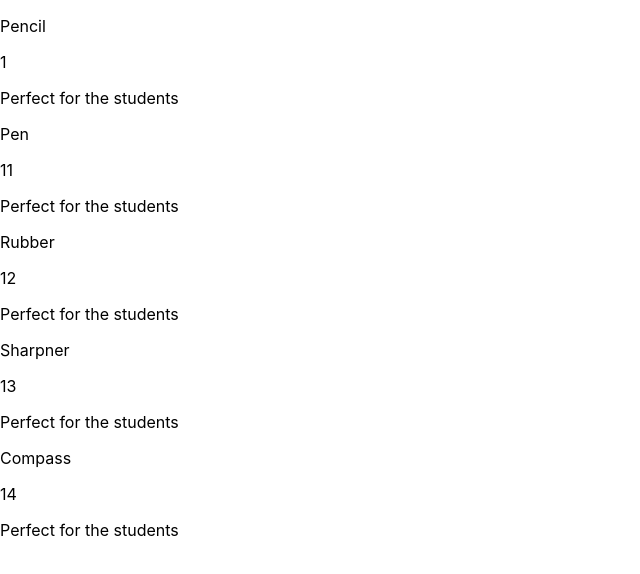
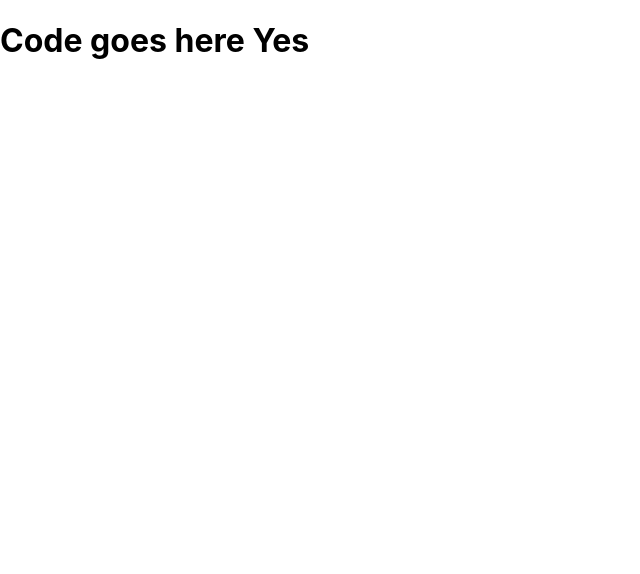
Before and after one commit to ankitdubey987/100DaysOfChallenge, a React (Create React App) app in the folder my-app/: page / in a window 1280 px wide. Shown: the top 574 px of the page, without its empty margins (0-640 px from the left). Built offline with nearby package versions, Linux system fonts and the light colour scheme.

Commit message:
working with states

```diff
--- a/my-app/src/App.js
+++ b/my-app/src/App.js
@@ -1,17 +1,36 @@
 import React from "react"
-import  Product  from "./Product";
-import  products  from "./productsData";
 import './App.css';
 
-function App() {
-  const mycomp = products.map((item)=>{
-    return <Product key={item.id} name={item.name} price={item.price} description={item.description} />
-  });
-  return (
-   <div>
-     {mycomp}
-   </div>
-  );
+// function App() {
+//   const todoList = products.map((item)=>{
+//     return <TodoItem key={item.id} item={item} />
+//   })
+//   const mycomp = products.map((item)=>{
+//     return <Product key={item.id} name={item.name} price={item.price} description={item.description} />
+//   });
+//   return (
+//    <div>
+//      {todoList}
+//    </div>
+//   );
+// }
+
+class App extends React.Component{
+
+  constructor(){
+    super()
+    this.state = {
+      answer:"Yes"
+    }
+  }
+
+  render() {
+    return (
+      <div>
+        <h1>Code goes here {this.state.answer}</h1>
+      </div>
+    )
+  }
 }
 
 export default App;
--- a/my-app/src/productsData.js
+++ b/my-app/src/productsData.js
@@ -5,7 +5,8 @@ const products = [
         id:'1',
         name:"Pencil",
         price:1,
-        description:"Perfect for the students"
+        description:"Perfect for the students",
+        completed:true
     },
     {
         id:'2',
```
Also changed, not shown: my-app/src/TodoItem.js (added, +11 -0 lines).
